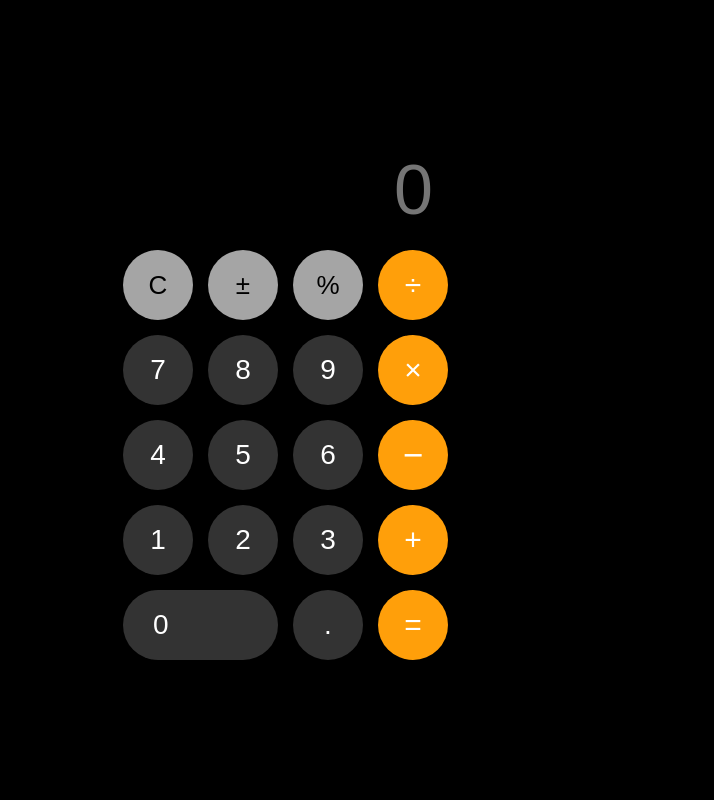
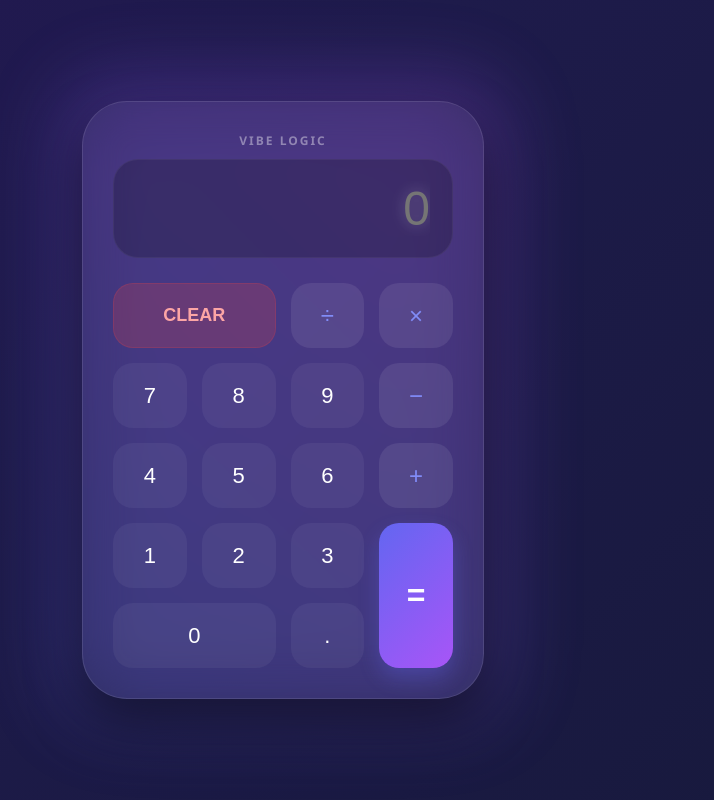
Before and after one commit to kerolosmichelle/Calculator_JS, a plain HTML site: page index.html in a window 1280 px wide. Shown: the whole page, without its empty margins (357-1071 px from the left). Drawn offline with Linux system fonts and the light colour scheme.

Commit message:
Update index.html

```diff
--- a/index.html
+++ b/index.html
@@ -3,57 +3,62 @@
 <head>
     <meta charset="UTF-8">
     <meta name="viewport" content="width=device-width, initial-scale=1.0">
-    <title>iPhone Style ZenCalc</title>
+    <title>Prism Glass Calculator</title>
+    <style>
+        /* Essential animations for the "Wonderful" feel */
+        @keyframes gradientBG {
+            0% { background-position: 0% 50%; }
+            50% { background-position: 100% 50%; }
+            100% { background-position: 0% 50%; }
+        }
+        @keyframes float {
+            0% { transform: translateY(0px); }
+            50% { transform: translateY(-10px); }
+            100% { transform: translateY(0px); }
+        }
+        button:active { transform: scale(0.9) !important; }
+        button:hover { filter: brightness(1.2); }
+    </style>
 </head>
-<body style="background-color: #000; color: #fff; font-family: -apple-system, BlinkMacSystemFont, 'Segoe UI', Roboto, Helvetica, Arial, sans-serif; display: flex; justify-content: center; align-items: center; height: 100vh; margin: 0; overflow: hidden;">
+<body style="margin: 0; height: 100vh; display: flex; justify-content: center; align-items: center; font-family: 'Segoe UI', Roboto, sans-serif; background: linear-gradient(-45deg, #0f172a, #1e1b4b, #2e1065, #0f172a); background-size: 400% 400%; animation: gradientBG 15s ease infinite; overflow: hidden;">
 
-    <div style="width: 320px; background: #000; padding: 20px; border-radius: 40px; box-shadow: 0 20px 50px rgba(0,0,0,0.5);">
+    <div style="animation: float 5s ease-in-out infinite; position: relative;">
+        <div style="position: absolute; top: -20px; left: -20px; right: -20px; bottom: -20px; background: linear-gradient(45deg, #6366f1, #a855f7); filter: blur(40px); opacity: 0.3; border-radius: 50px; z-index: -1;"></div>
 
-        <input type="text" id="display" disabled placeholder="0"
-            style="width: 100%; border: none; background: transparent; color: white; font-size: 70px; text-align: right; padding: 10px; font-weight: 300; outline: none; margin-bottom: 10px; box-sizing: border-box;">
+        <div style="width: 340px; background: rgba(255, 255, 255, 0.05); backdrop-filter: blur(20px); -webkit-backdrop-filter: blur(20px); border: 1px solid rgba(255, 255, 255, 0.1); padding: 30px; border-radius: 45px; box-shadow: 0 25px 50px rgba(0,0,0,0.5);">
 
-        <div style="display: grid; grid-template-columns: repeat(4, 1fr); gap: 15px;">
+            <div style="margin-bottom: 10px; color: rgba(255,255,255,0.4); font-size: 12px; letter-spacing: 2px; text-transform: uppercase; font-weight: bold; text-align: center;">Vibe Logic</div>
 
-            <button onclick="clearDisplay()" onmousedown="this.style.filter='brightness(1.5)'" onmouseup="this.style.filter='brightness(1)'"
-                style="width: 70px; height: 70px; border-radius: 50%; border: none; background-color: #a5a5a5; color: black; font-size: 26px; font-weight: 500; cursor: pointer; transition: filter 0.2s;">C</button>
-            <button style="width: 70px; height: 70px; border-radius: 50%; border: none; background-color: #a5a5a5; color: black; font-size: 26px; font-weight: 500; cursor: pointer; transition: filter 0.2s;">±</button>
-            <button style="width: 70px; height: 70px; border-radius: 50%; border: none; background-color: #a5a5a5; color: black; font-size: 26px; font-weight: 500; cursor: pointer; transition: filter 0.2s;">%</button>
-            <button onclick="appendToDisplay('/')" onmousedown="this.style.filter='brightness(1.5)'" onmouseup="this.style.filter='brightness(1)'"
-                style="width: 70px; height: 70px; border-radius: 50%; border: none; background-color: #ff9f0a; color: white; font-size: 30px; font-weight: 500; cursor: pointer; transition: filter 0.2s;">÷</button>
+            <div style="background: rgba(0,0,0,0.2); border-radius: 25px; padding: 20px; margin-bottom: 25px; border: 1px solid rgba(255,255,255,0.05);">
+                <input type="text" id="display" disabled placeholder="0"
+                    style="width: 100%; border: none; background: transparent; color: #fff; font-size: 48px; text-align: right; font-weight: 200; outline: none; box-sizing: border-box; text-shadow: 0 0 15px rgba(255,255,255,0.3);">
+            </div>
 
-            <button onclick="appendToDisplay('7')" onmousedown="this.style.filter='brightness(1.8)'" onmouseup="this.style.filter='brightness(1)'"
-                style="width: 70px; height: 70px; border-radius: 50%; border: none; background-color: #333333; color: white; font-size: 28px; cursor: pointer; transition: filter 0.2s;">7</button>
-            <button onclick="appendToDisplay('8')" onmousedown="this.style.filter='brightness(1.8)'" onmouseup="this.style.filter='brightness(1)'"
-                style="width: 70px; height: 70px; border-radius: 50%; border: none; background-color: #333333; color: white; font-size: 28px; cursor: pointer; transition: filter 0.2s;">8</button>
-            <button onclick="appendToDisplay('9')" onmousedown="this.style.filter='brightness(1.8)'" onmouseup="this.style.filter='brightness(1)'"
-                style="width: 70px; height: 70px; border-radius: 50%; border: none; background-color: #333333; color: white; font-size: 28px; cursor: pointer; transition: filter 0.2s;">9</button>
-            <button onclick="appendToDisplay('*')" onmousedown="this.style.filter='brightness(1.5)'" onmouseup="this.style.filter='brightness(1)'"
-                style="width: 70px; height: 70px; border-radius: 50%; border: none; background-color: #ff9f0a; color: white; font-size: 30px; cursor: pointer; transition: filter 0.2s;">×</button>
+            <div style="display: grid; grid-template-columns: repeat(4, 1fr); gap: 15px;">
 
-            <button onclick="appendToDisplay('4')" onmousedown="this.style.filter='brightness(1.8)'" onmouseup="this.style.filter='brightness(1)'"
-                style="width: 70px; height: 70px; border-radius: 50%; border: none; background-color: #333333; color: white; font-size: 28px; cursor: pointer; transition: filter 0.2s;">4</button>
-            <button onclick="appendToDisplay('5')" onmousedown="this.style.filter='brightness(1.8)'" onmouseup="this.style.filter='brightness(1)'"
-                style="width: 70px; height: 70px; border-radius: 50%; border: none; background-color: #333333; color: white; font-size: 28px; cursor: pointer; transition: filter 0.2s;">5</button>
-            <button onclick="appendToDisplay('6')" onmousedown="this.style.filter='brightness(1.8)'" onmouseup="this.style.filter='brightness(1)'"
-                style="width: 70px; height: 70px; border-radius: 50%; border: none; background-color: #333333; color: white; font-size: 28px; cursor: pointer; transition: filter 0.2s;">6</button>
-            <button onclick="appendToDisplay('-')" onmousedown="this.style.filter='brightness(1.5)'" onmouseup="this.style.filter='brightness(1)'"
-                style="width: 70px; height: 70px; border-radius: 50%; border: none; background-color: #ff9f0a; color: white; font-size: 35px; cursor: pointer; transition: filter 0.2s;">−</button>
+                <button onclick="clearDisplay()" style="grid-column: span 2; height: 65px; border-radius: 20px; border: none; background: rgba(239, 68, 68, 0.2); color: #fca5a5; font-size: 18px; font-weight: 600; cursor: pointer; transition: all 0.3s; border: 1px solid rgba(239, 68, 68, 0.2);">CLEAR</button>
+                <button onclick="appendToDisplay('/')" style="height: 65px; border-radius: 20px; border: none; background: rgba(255, 255, 255, 0.08); color: #818cf8; font-size: 24px; cursor: pointer; transition: all 0.3s;">÷</button>
+                <button onclick="appendToDisplay('*')" style="height: 65px; border-radius: 20px; border: none; background: rgba(255, 255, 255, 0.08); color: #818cf8; font-size: 24px; cursor: pointer; transition: all 0.3s;">×</button>
 
-            <button onclick="appendToDisplay('1')" onmousedown="this.style.filter='brightness(1.8)'" onmouseup="this.style.filter='brightness(1)'"
-                style="width: 70px; height: 70px; border-radius: 50%; border: none; background-color: #333333; color: white; font-size: 28px; cursor: pointer; transition: filter 0.2s;">1</button>
-            <button onclick="appendToDisplay('2')" onmousedown="this.style.filter='brightness(1.8)'" onmouseup="this.style.filter='brightness(1)'"
-                style="width: 70px; height: 70px; border-radius: 50%; border: none; background-color: #333333; color: white; font-size: 28px; cursor: pointer; transition: filter 0.2s;">2</button>
-            <button onclick="appendToDisplay('3')" onmousedown="this.style.filter='brightness(1.8)'" onmouseup="this.style.filter='brightness(1)'"
-                style="width: 70px; height: 70px; border-radius: 50%; border: none; background-color: #333333; color: white; font-size: 28px; cursor: pointer; transition: filter 0.2s;">3</button>
-            <button onclick="appendToDisplay('+')" onmousedown="this.style.filter='brightness(1.5)'" onmouseup="this.style.filter='brightness(1)'"
-                style="width: 70px; height: 70px; border-radius: 50%; border: none; background-color: #ff9f0a; color: white; font-size: 30px; cursor: pointer; transition: filter 0.2s;">+</button>
+                <button onclick="appendToDisplay('7')" style="height: 65px; border-radius: 20px; border: none; background: rgba(255, 255, 255, 0.05); color: #fff; font-size: 22px; cursor: pointer; transition: all 0.3s;">7</button>
+                <button onclick="appendToDisplay('8')" style="height: 65px; border-radius: 20px; border: none; background: rgba(255, 255, 255, 0.05); color: #fff; font-size: 22px; cursor: pointer; transition: all 0.3s;">8</button>
+                <button onclick="appendToDisplay('9')" style="height: 65px; border-radius: 20px; border: none; background: rgba(255, 255, 255, 0.05); color: #fff; font-size: 22px; cursor: pointer; transition: all 0.3s;">9</button>
+                <button onclick="appendToDisplay('-')" style="height: 65px; border-radius: 20px; border: none; background: rgba(255, 255, 255, 0.08); color: #818cf8; font-size: 24px; cursor: pointer; transition: all 0.3s;">−</button>
 
-            <button onclick="appendToDisplay('0')" onmousedown="this.style.filter='brightness(1.8)'" onmouseup="this.style.filter='brightness(1)'"
-                style="grid-column: span 2; width: 155px; height: 70px; border-radius: 40px; border: none; background-color: #333333; color: white; font-size: 28px; text-align: left; padding-left: 30px; cursor: pointer; transition: filter 0.2s;">0</button>
-            <button onclick="appendToDisplay('.')" onmousedown="this.style.filter='brightness(1.8)'" onmouseup="this.style.filter='brightness(1)'"
-                style="width: 70px; height: 70px; border-radius: 50%; border: none; background-color: #333333; color: white; font-size: 28px; cursor: pointer; transition: filter 0.2s;">.</button>
-            <button onclick="calculateResult()" onmousedown="this.style.filter='brightness(1.5)'" onmouseup="this.style.filter='brightness(1)'"
-                style="width: 70px; height: 70px; border-radius: 50%; border: none; background-color: #ff9f0a; color: white; font-size: 30px; cursor: pointer; transition: filter 0.2s;">=</button>
+                <button onclick="appendToDisplay('4')" style="height: 65px; border-radius: 20px; border: none; background: rgba(255, 255, 255, 0.05); color: #fff; font-size: 22px; cursor: pointer; transition: all 0.3s;">4</button>
+                <button onclick="appendToDisplay('5')" style="height: 65px; border-radius: 20px; border: none; background: rgba(255, 255, 255, 0.05); color: #fff; font-size: 22px; cursor: pointer; transition: all 0.3s;">5</button>
+                <button onclick="appendToDisplay('6')" style="height: 65px; border-radius: 20px; border: none; background: rgba(255, 255, 255, 0.05); color: #fff; font-size: 22px; cursor: pointer; transition: all 0.3s;">6</button>
+                <button onclick="appendToDisplay('+')" style="height: 65px; border-radius: 20px; border: none; background: rgba(255, 255, 255, 0.08); color: #818cf8; font-size: 24px; cursor: pointer; transition: all 0.3s;">+</button>
+
+                <button onclick="appendToDisplay('1')" style="height: 65px; border-radius: 20px; border: none; background: rgba(255, 255, 255, 0.05); color: #fff; font-size: 22px; cursor: pointer; transition: all 0.3s;">1</button>
+                <button onclick="appendToDisplay('2')" style="height: 65px; border-radius: 20px; border: none; background: rgba(255, 255, 255, 0.05); color: #fff; font-size: 22px; cursor: pointer; transition: all 0.3s;">2</button>
+                <button onclick="appendToDisplay('3')" style="height: 65px; border-radius: 20px; border: none; background: rgba(255, 255, 255, 0.05); color: #fff; font-size: 22px; cursor: pointer; transition: all 0.3s;">3</button>
+
+                <button onclick="calculateResult()" style="grid-row: span 2; height: 145px; border-radius: 20px; border: none; background: linear-gradient(135deg, #6366f1, #a855f7); color: #fff; font-size: 32px; font-weight: bold; cursor: pointer; box-shadow: 0 10px 20px rgba(99, 102, 241, 0.3); transition: all 0.3s;">=</button>
+
+                <button onclick="appendToDisplay('0')" style="grid-column: span 2; height: 65px; border-radius: 20px; border: none; background: rgba(255, 255, 255, 0.05); color: #fff; font-size: 22px; cursor: pointer; transition: all 0.3s;">0</button>
+                <button onclick="appendToDisplay('.')" style="height: 65px; border-radius: 20px; border: none; background: rgba(255, 255, 255, 0.05); color: #fff; font-size: 22px; cursor: pointer; transition: all 0.3s;">.</button>
+            </div>
         </div>
     </div>
 
@@ -70,13 +75,11 @@
 
         function calculateResult() {
             try {
-                // Replacing symbols for calculation
                 let result = eval(document.getElementById('display').value);
-                // Clean up decimals
-                document.getElementById('display').value = Number.isInteger(result) ? result : result.toFixed(2);
+                document.getElementById('display').value = Number.isInteger(result) ? result : result.toFixed(4).replace(/\.?0+$/, "");
             } catch {
                 document.getElementById('display').value = 'Error';
-                setTimeout(clearDisplay, 1000);
+                setTimeout(clearDisplay, 1500);
             }
         }
     </script>
```
